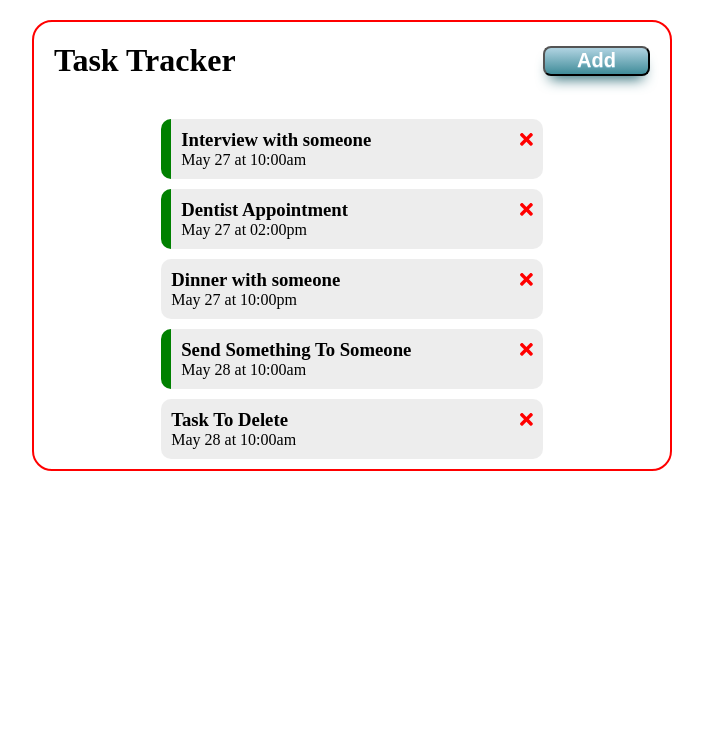
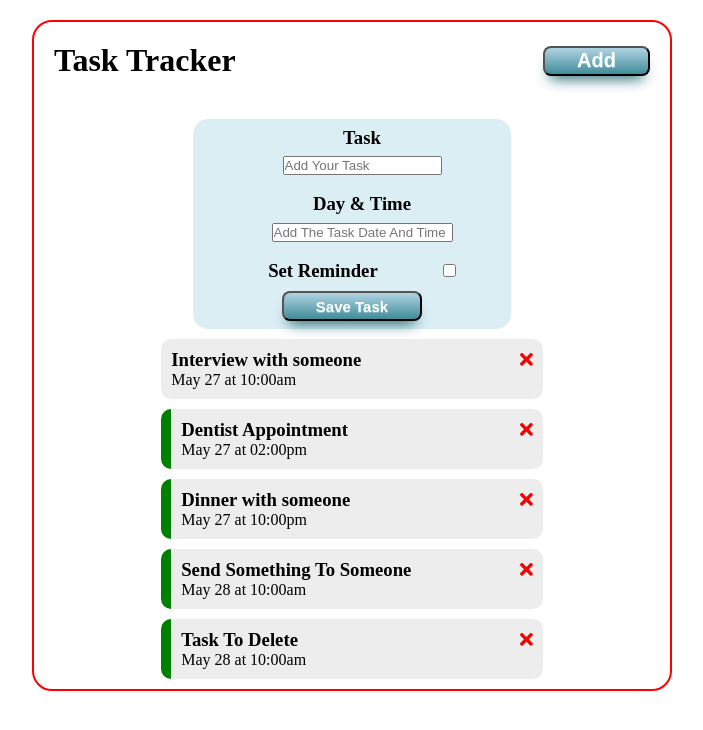
Before and after one commit to oualid-cher/angular-task-tracker, an Angular app: page / in a window 1280 px wide. Shown: the top 730 px of the page, without its empty margins (288-991 px from the left). Built offline with nearby package versions, Linux system fonts and the light colour scheme; data requests are answered from the project's data file.

Commit message:
Add task completed

```diff
--- a/db.json
+++ b/db.json
@@ -4,7 +4,7 @@
       "id": 1,
       "text": "Interview with someone",
       "day": "May 27 at 10:00am",
-      "reminder": true
+      "reminder": false
     },
     {
       "id": 2,
@@ -16,7 +16,7 @@
       "id": 3,
       "text": "Dinner with someone",
       "day": "May 27 at 10:00pm",
-      "reminder": false
+      "reminder": true
     },
     {
       "id": 4,
@@ -28,7 +28,7 @@
       "id": 5,
       "text": "Task To Delete",
       "day": "May 28 at 10:00am",
-      "reminder": false
+      "reminder": true
     }
   ]
 }
--- a/src/app/app.module.ts
+++ b/src/app/app.module.ts
@@ -2,12 +2,14 @@
 import { BrowserModule } from '@angular/platform-browser';
 import { FontAwesomeModule } from '@fortawesome/angular-fontawesome';
 import {HttpClient, HttpClientModule} from '@angular/common/http'
+import {FormsModule} from '@angular/forms'
 
 import { AppComponent } from './app.component';
 import { HeaderComponent } from './components/header/header.component';
 import { ButtonComponent } from './components/button/button.component';
 import { TasksComponent } from './components/tasks/tasks.component';
 import { TaskItemComponent } from './components/task-item/task-item.component';
+import { AddTaskComponent } from './components/add-task/add-task.component';
 
 
 @NgModule({
@@ -17,11 +19,13 @@
     ButtonComponent,
     TasksComponent,
     TaskItemComponent,
+    AddTaskComponent,
   ],
   imports: [
     BrowserModule,
     FontAwesomeModule,
-    HttpClientModule
+    HttpClientModule,
+    FormsModule
   ],
   providers: [],
   bootstrap: [AppComponent]
--- /dev/null
+++ b/src/app/components/add-task/add-task.component.css
@@ -0,0 +1,28 @@
+form {
+    background-color: rgba(173, 216, 230, 0.438);
+    width: 50%;
+    margin: auto;
+    border-radius: 15px;
+}
+
+.form-control {
+    display: flex;
+    flex-direction: column;
+    line-height: 2;
+    width: 100%;
+    align-items: center;
+    align-content: center;
+    margin: 10px;
+}
+
+.form-control-reminder {
+    display: flex;
+    flex-direction: row;
+    align-content: center;
+    align-items: center;
+    justify-content: space-evenly;
+}
+
+#text {
+    width: 50%;
+}
--- /dev/null
+++ b/src/app/components/add-task/add-task.component.html
@@ -0,0 +1,21 @@
+<form (ngSubmit)="onSubmit()">
+    <div class="form-control">
+        <label for="text">
+            <h3>Task</h3>
+        </label>
+        <input type="text" name="text" [(ngModel)]="text" id="text" placeholder="Add Your Task">
+    </div>
+    <div class="form-control">
+        <label for="day">
+            <h3>Day & Time</h3>
+        </label>
+        <input type="text" name="day" [(ngModel)]="day" id=" text " placeholder="Add The Task Date And Time ">
+    </div>
+    <div class="form-control form-control-reminder ">
+        <label for="reminder ">
+            <h3>Set Reminder</h3>
+        </label>
+        <input type="checkbox" name="reminder " [(ngModel)]="reminder" id="reminder-check-box ">
+    </div>
+    <button type="text" type="submit " class="btn submit-btn ">Save Task</button>
+</form>
--- /dev/null
+++ b/src/app/components/add-task/add-task.component.ts
@@ -0,0 +1,38 @@
+import { Component, OnInit, Output, EventEmitter } from '@angular/core';
+import {Task} from '../../Task'
+
+@Component({
+  selector: 'app-add-task',
+  templateUrl: './add-task.component.html',
+  styleUrls: ['./add-task.component.css']
+})
+export class AddTaskComponent implements OnInit {
+  @Output() onAddTask: EventEmitter<Task> = new EventEmitter();
+  text: string = '';
+  day:string = '';
+  reminder:boolean = false;
+
+  constructor() { }
+
+  ngOnInit(): void {
+  }
+
+  onSubmit() {
+    if (!this.text || !this.day) {
+      alert('All fields are required');
+      return;
+    }
+    const newTask = {
+      text: this.text,
+      day: this.day,
+      reminder: this.reminder
+    }
+
+    this.onAddTask.emit(newTask);
+
+    this.text = '';
+    this.day = '';
+    this.reminder = false;
+  }
+
+}
--- a/src/app/components/tasks/tasks.component.html
+++ b/src/app/components/tasks/tasks.component.html
@@ -1 +1,2 @@
+<app-add-task (onAddTask)="addTask($event)"></app-add-task>
 <app-task-item *ngFor="let task of tasks" [task]="task" (onDeleteTask)="deleteTask(task)" (onToggleReminder)="toggleReminder(task)"></app-task-item>
--- a/src/app/components/tasks/tasks.component.ts
+++ b/src/app/components/tasks/tasks.component.ts
@@ -25,4 +25,9 @@
     task.reminder = !task.reminder;
     this.taskService.updateTaskReminder(task).subscribe();
   }
+
+  addTask(task:Task) {
+    this.taskService.addTask(task).subscribe((task) => (this.tasks.push(task)));
+
+  }
 }
--- a/src/app/services/task.service.ts
+++ b/src/app/services/task.service.ts
@@ -29,4 +29,8 @@
     return this.http.put<Task>(url, task, httpOptions);
 
   }
+
+  addTask(task:Task):Observable<Task> {
+    return this.http.post<Task>(this.apiUrl, task, httpOptions);
+  }
 }
--- a/src/styles.css
+++ b/src/styles.css
@@ -42,3 +42,11 @@
     position: relative;
     top: 1px;
 }
+
+.submit-btn {
+    font-size: 15px;
+    margin: auto;
+    text-align: center;
+    bottom: 8px;
+    position: relative;
+}
```
Also changed, not shown: 1 other file (tests, documents, lock files or other folders).
